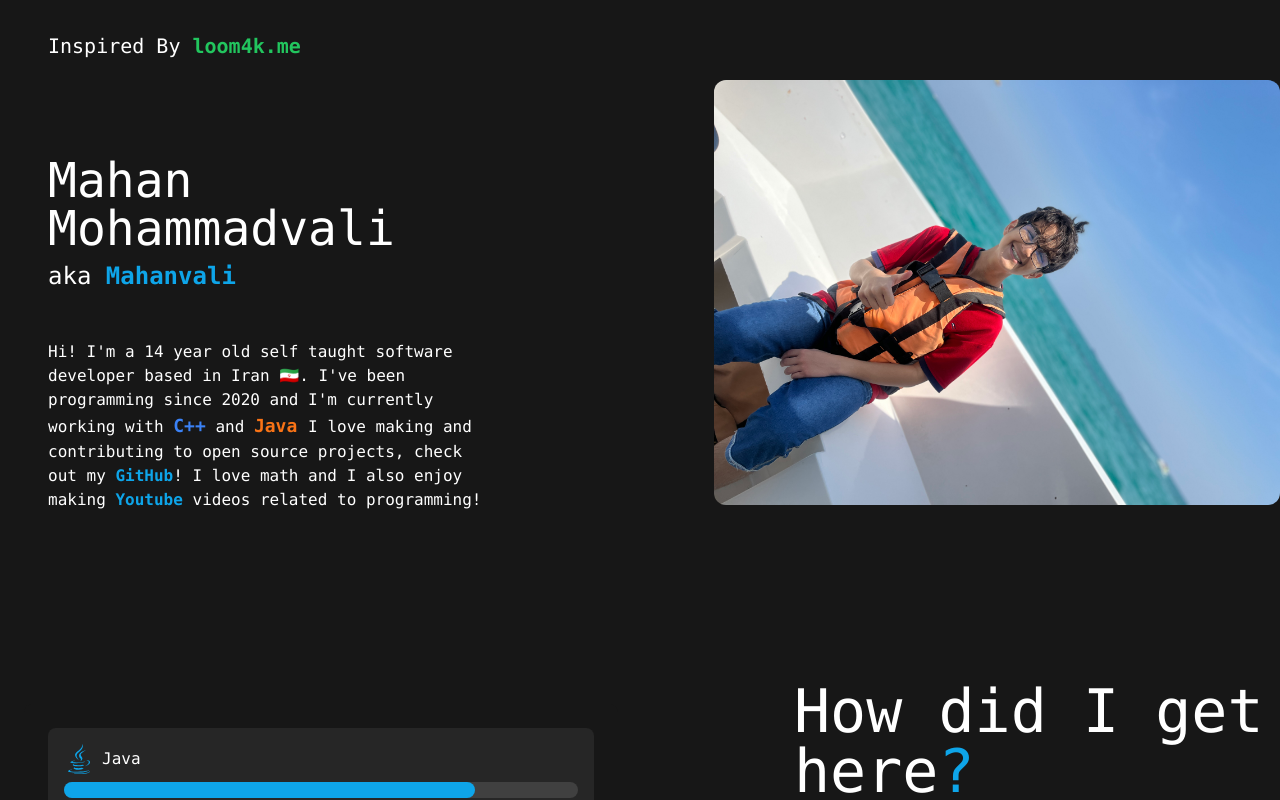
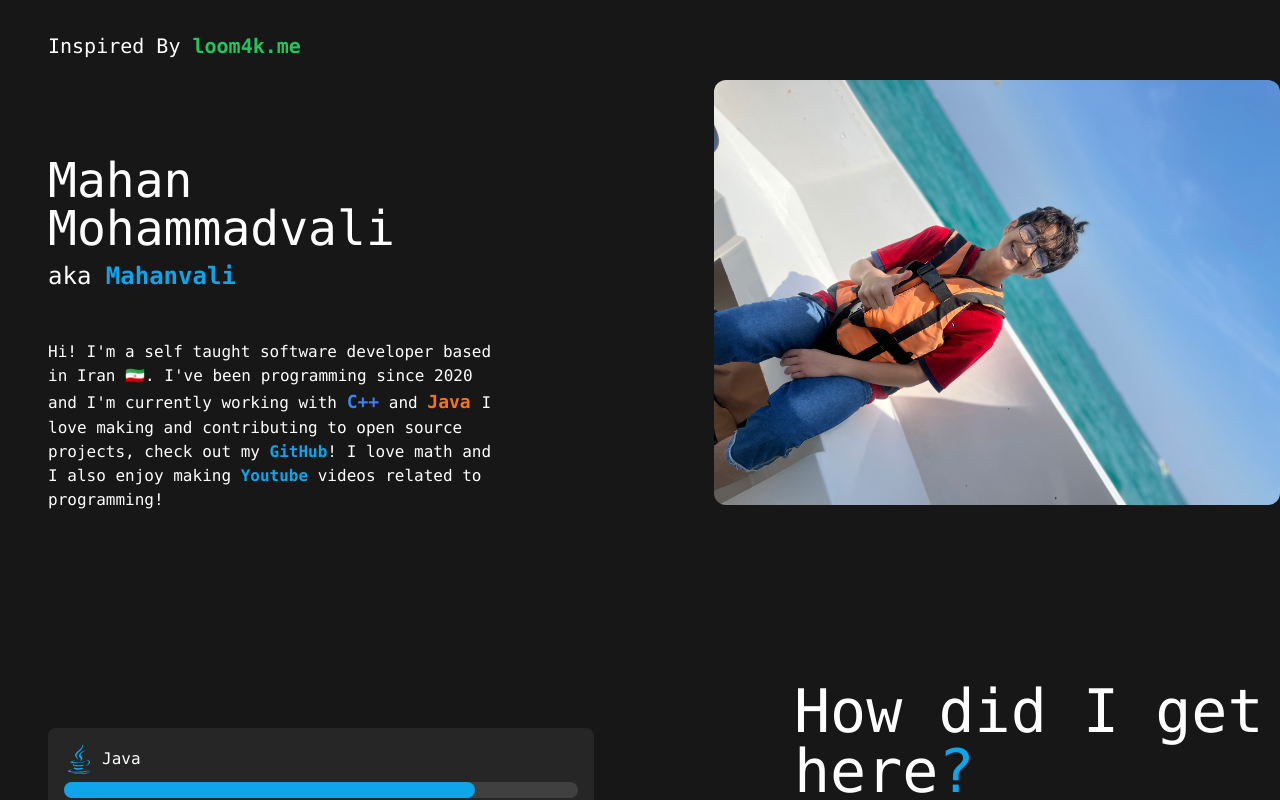
Before and after one commit to Mahanvali/mahanvali.github.io, a Next.js app: page / in a window 1280 px wide. Shown: the top 800 px of the page. Built offline with nearby package versions, Linux system fonts and the light colour scheme.

Commit message:
Update website

```diff
--- a/app/page.tsx
+++ b/app/page.tsx
@@ -20,7 +20,7 @@ export default function Home() {
         </p>
 
         <p className="text-white max-w-md font-mono">
-          Hi! I&apos;m a 14 year old self taught software developer based in Iran 🇮🇷. I&apos;ve been programming
+          Hi! I&apos;m a self taught software developer based in Iran 🇮🇷. I&apos;ve been programming
           since 2020 and I&apos;m currently working
           with <span className="font-bold text-blue-500 text-lg">C++</span> and <span className="font-bold text-orange-500 text-lg">Java </span>
           I love making and contributing to open source projects, check out my <a href="https://github.com/Mahanvali" className="font-bold text-sky-500"> GitHub</a>! I love math and
```
